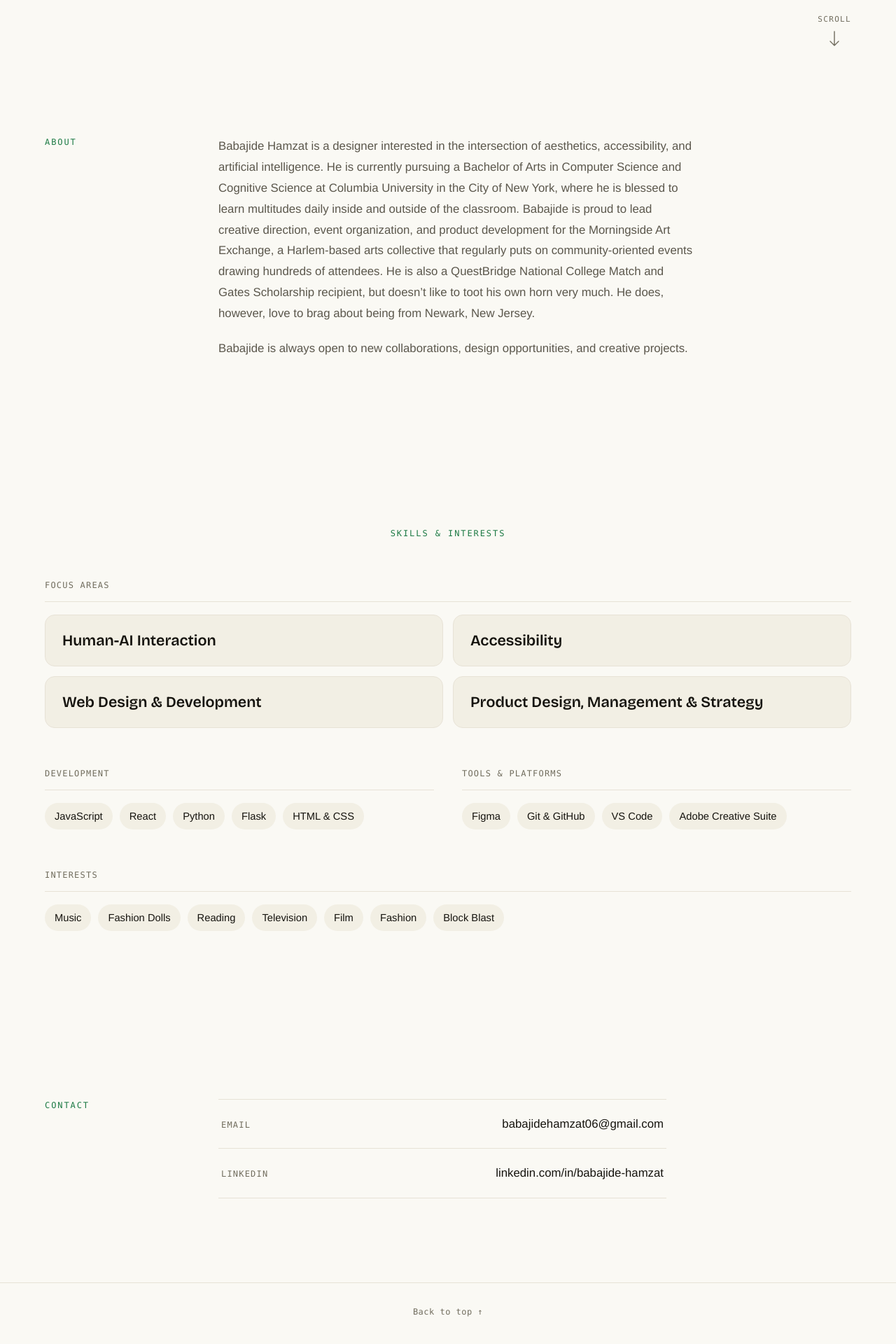
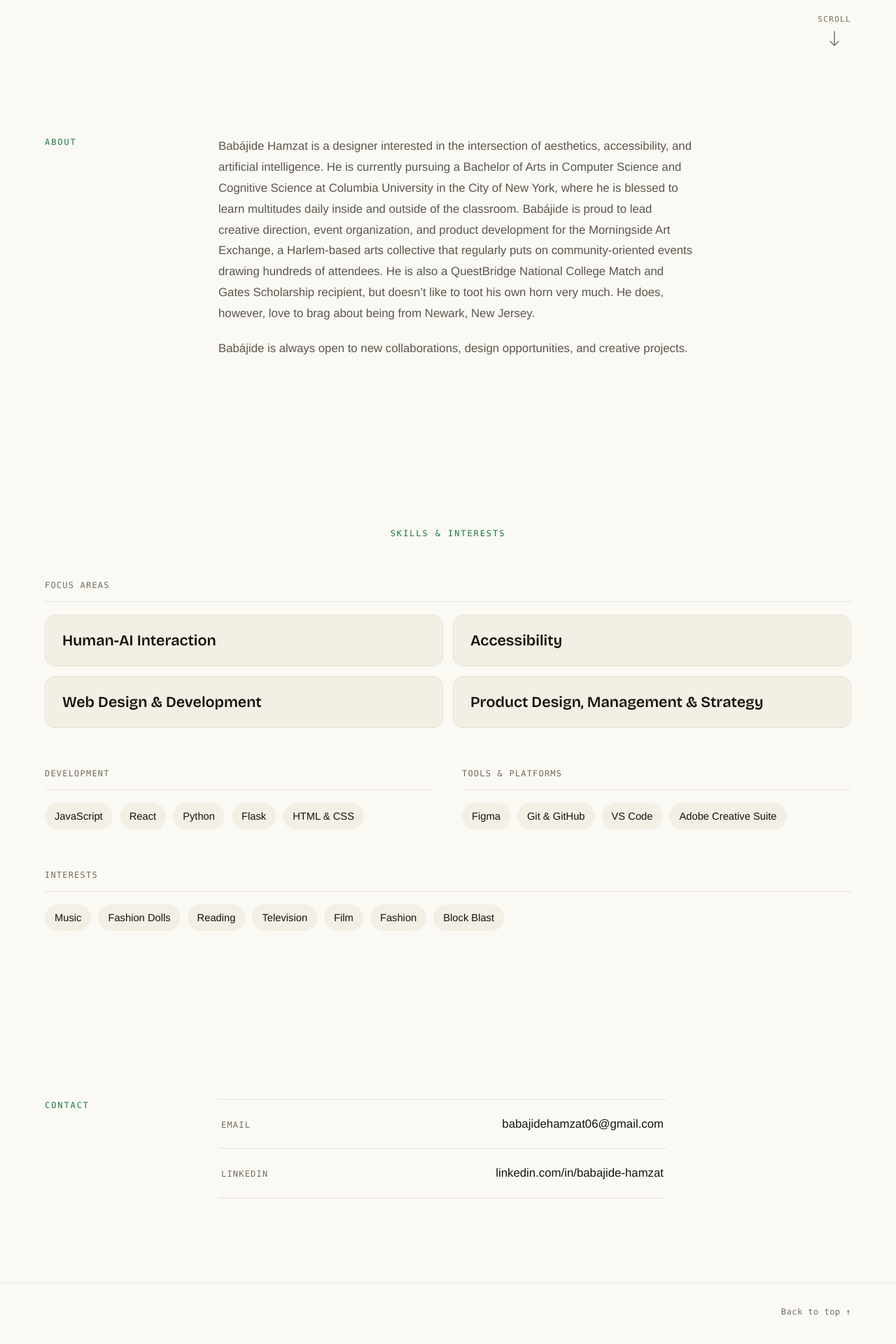
Before and after one commit to 13abajide/bajsite, a React (Vite) app: page / in a window 1280 px wide. Shown: the part 726-2646 px from the top of the page at 70% size. Built offline with nearby package versions, Linux system fonts and the light colour scheme; a web font is replaced by a local one.

Commit message:
Right-align footer link and use accented Babájide throughout

```diff
--- a/index.html
+++ b/index.html
@@ -7,9 +7,9 @@
     <meta name="theme-color" content="#ffffff" />
     <meta
       name="description"
-      content="Babajide — portfolio. Designer and developer crafting considered, detail-driven work."
+      content="Babájide — portfolio. Designer and developer crafting considered, detail-driven work."
     />
-    <title>Babajide — Portfolio</title>
+    <title>Babájide — Portfolio</title>
 
     <link rel="preconnect" href="https://fonts.googleapis.com" />
     <link rel="preconnect" href="https://fonts.gstatic.com" crossorigin />
--- a/src/About.jsx
+++ b/src/About.jsx
@@ -8,12 +8,12 @@ function About() {
         <p className="eyebrow">About</p>
         <div className="about-copy">
           <p className="about-body">
-            Babajide Hamzat is a designer interested in the intersection of
+            Babájide Hamzat is a designer interested in the intersection of
             aesthetics, accessibility, and artificial intelligence. He is
             currently pursuing a Bachelor of Arts in Computer Science and
             Cognitive Science at Columbia University in the City of New York,
             where he is blessed to learn multitudes daily inside and outside
-            of the classroom. Babajide is proud to lead creative direction,
+            of the classroom. Babájide is proud to lead creative direction,
             event organization, and product development for the Morningside
             Art Exchange, a Harlem-based arts collective that regularly puts
             on community-oriented events drawing hundreds of attendees. He is
@@ -23,7 +23,7 @@ function About() {
             Jersey.
           </p>
           <p className="about-body">
-            Babajide is always open to new collaborations, design
+            Babájide is always open to new collaborations, design
             opportunities, and creative projects.
           </p>
         </div>
--- a/src/Footer.css
+++ b/src/Footer.css
@@ -4,7 +4,7 @@
   padding: 32px var(--gutter) 48px;
   display: flex;
   align-items: center;
-  justify-content: center;
+  justify-content: flex-end;
   border-top: 1px solid var(--line);
   font-family: var(--font-mono);
   font-size: 12px;
--- a/src/ijab.jsx
+++ b/src/ijab.jsx
@@ -10,7 +10,7 @@ const STROKES = [
 ];
 
 /**
- * The hand-drawn "Babajide" signature mark.
+ * The hand-drawn "Babájide" signature mark.
  * Pass `animated` for the once-per-load draw-in version (used for the
  * intro). Without it, the mark renders fully drawn — used for the small
  * copy that lives in the navbar once the intro has docked.
@@ -36,7 +36,7 @@ function Bajlogo({ animated = false, className = "" }) {
       style={{ fillRule: "nonzero", clipRule: "evenodd" }}
       xmlns="http://www.w3.org/2000/svg"
       role="img"
-      aria-label="Babajide — signature mark"
+      aria-label="Babájide — signature mark"
     >
       <g>
         {STROKES.map((d, i) => (
```
